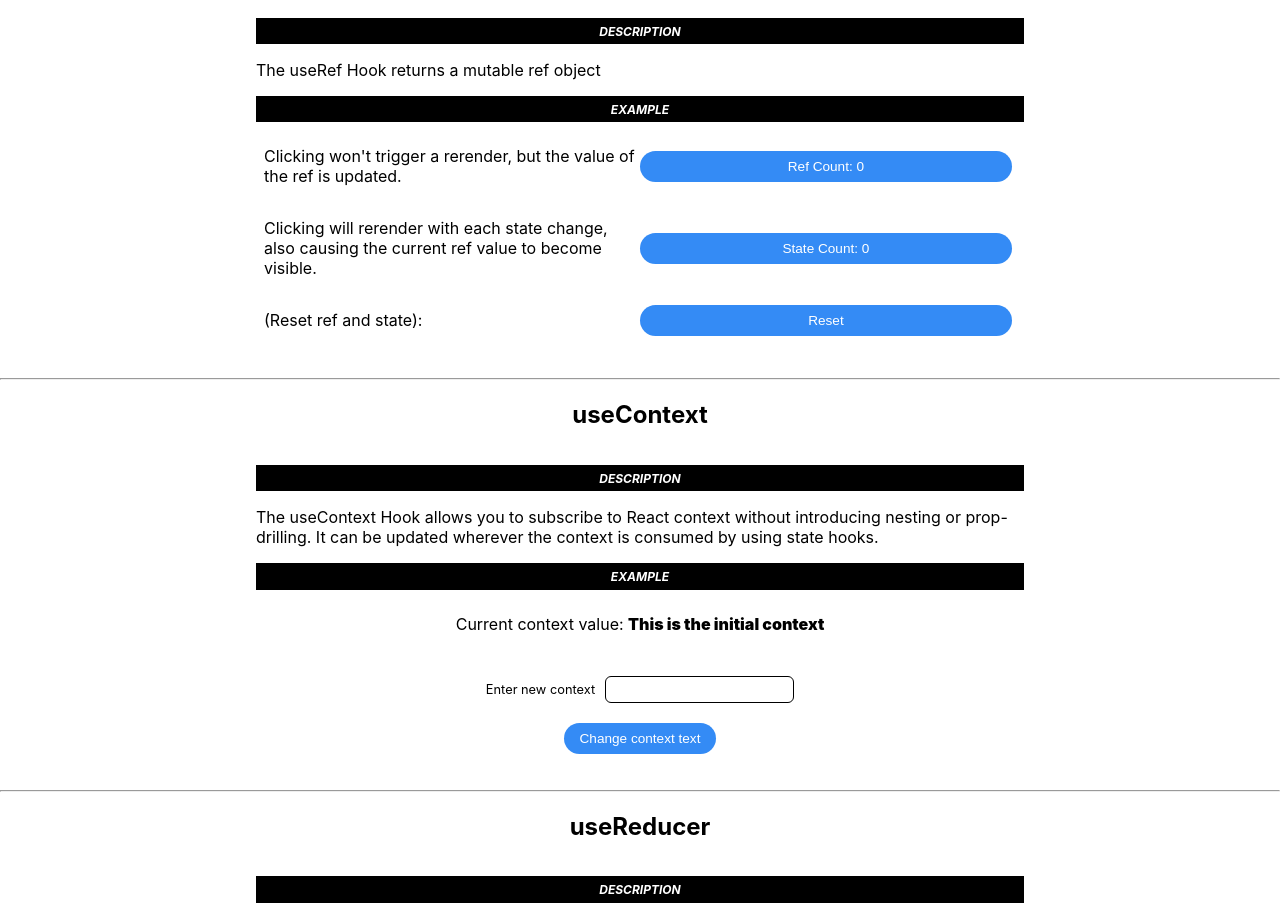
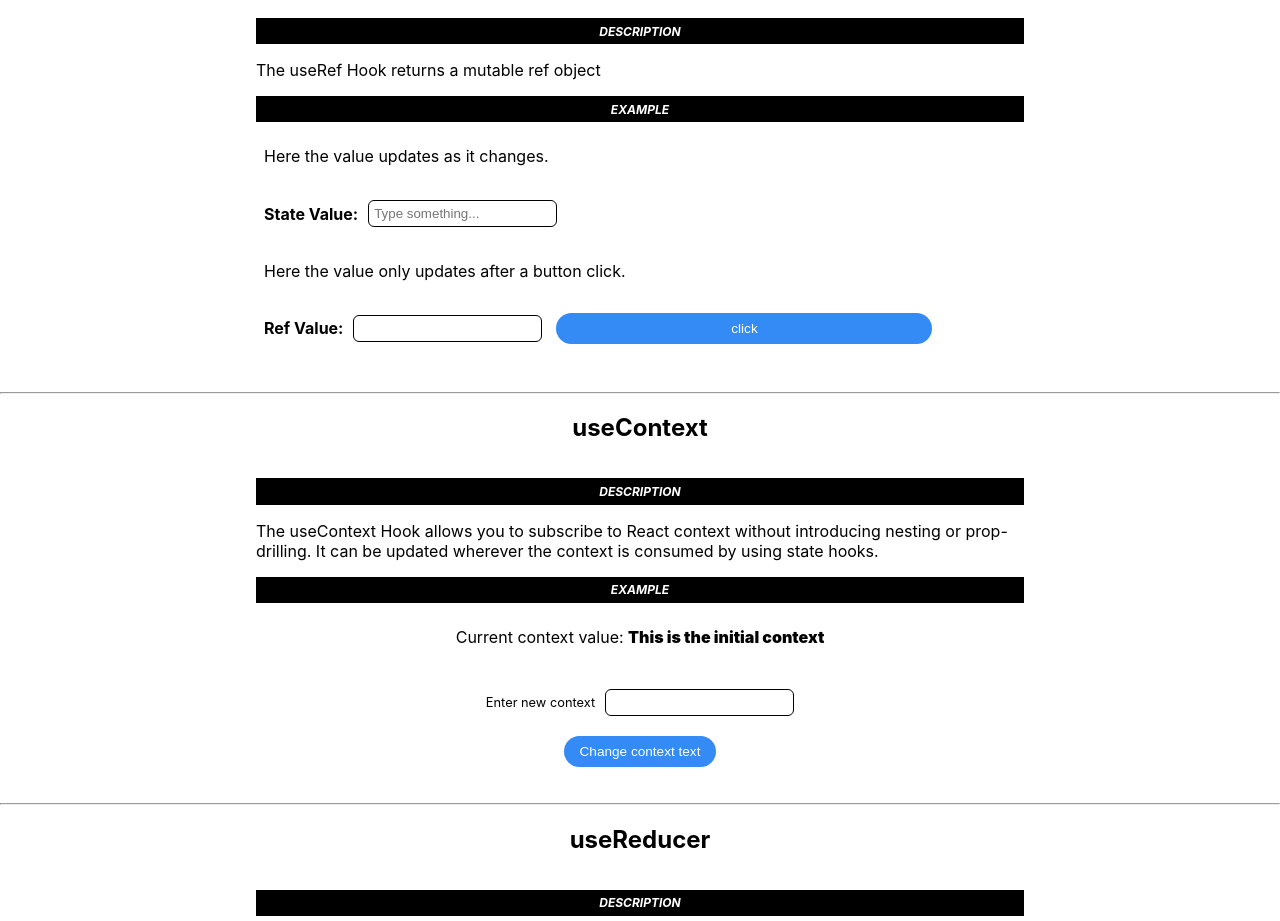
Before and after one commit to timmybytes/hooks, a React (Create React App) app: page / in a window 1280 px wide. Shown: the part 1340-2261 px from the top of the page. Built offline with nearby package versions, Linux system fonts and the light colour scheme.

Commit message:
chore: Improve useRef examples

```diff
--- a/src/App.scss
+++ b/src/App.scss
@@ -134,12 +134,20 @@
 .use-ref__example {
   display: flex;
   align-items: center;
-  justify-content: space-between;
+  justify-content: flex-start;
+  gap: 10px;
   width: 100%;
 }
 .use-ref__example p,
 button {
   flex-basis: 50%;
+}
+
+.use-ref__form {
+  display: flex;
+  flex-direction: column;
+  justify-content: center;
+  align-items: center;
 }
 
 /* UseContextComponent */
--- a/src/components/useRef.js
+++ b/src/components/useRef.js
@@ -3,41 +3,32 @@ import HookInfo from './HookInfo';
 
 export default function UseRefComponent() {
   // Create mutable object to persist between rerenders
-  const count = useRef(0);
-  const [value, setValue] = useState(0);
-
-  const handleReset = () => {
-    count.current = 0;
-    setValue(0);
+  const [value, setValue] = useState('');
+  const [fastValue, setFastValue] = useState('');
+  const valueRef = useRef();
+  console.log('render');
+  const handleClick = () => {
+    console.log(valueRef);
+    setValue(valueRef.current.value);
   };
   return (
     <HookInfo
       name='useRef'
       description='The useRef Hook returns a mutable ref object'>
+      <p>Here the value updates as it changes.</p>
       <div className='use-ref__example'>
-        <p>
-          Clicking won't trigger a rerender, but the value of the ref is
-          updated.
-        </p>
-        <button onClick={() => count.current++}>
-          Ref Count: {count.current}
-        </button>
+        <h4>State Value: {fastValue}</h4>
+        <input
+          type='text'
+          onChange={e => setFastValue(e.target.value)}
+          placeholder='Type something...'
+        />
       </div>
+      <p>Here the value only updates after a button click.</p>
       <div className='use-ref__example'>
-        <p>
-          Clicking will rerender with each state change, also causing the
-          current ref value to become visible.
-        </p>
-        <button
-          onClick={() => {
-            setValue(value + 1);
-          }}>
-          State Count: {value}
-        </button>
-      </div>
-      <div className='use-ref__example'>
-        <p>(Reset ref and state): </p>
-        <button onClick={handleReset}>Reset</button>
+        <h4>Ref Value: {value}</h4>
+        <input ref={valueRef} />
+        <button onClick={handleClick}>click</button>
       </div>
     </HookInfo>
   );
--- a/src/index.scss
+++ b/src/index.scss
@@ -35,3 +35,10 @@ button {
     transform: translate(-2px, -2px);
   }
 }
+
+input {
+  border-radius: 6px;
+  outline: none;
+  border: 1px solid black;
+  padding: 5px;
+}
```
